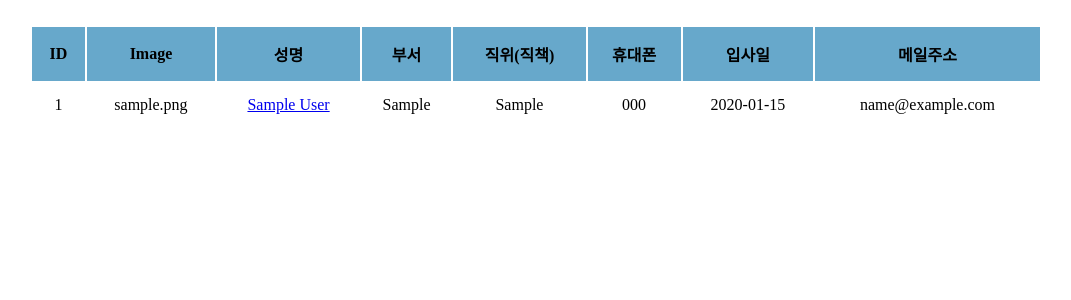
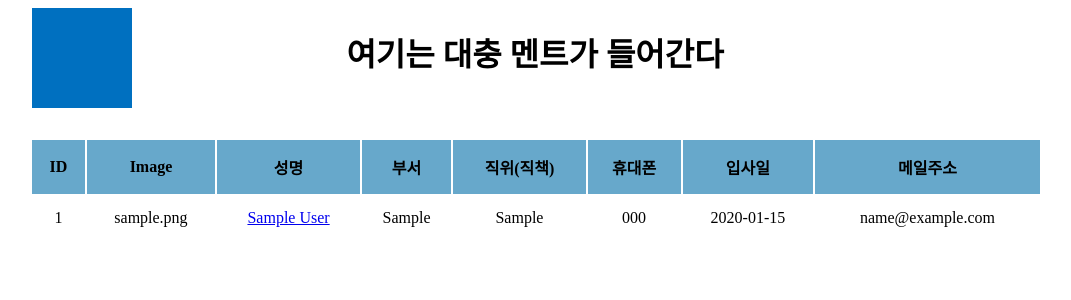
Before and after one commit to leeeekwan/OCR, a Django app: page / in a window 1280 px wide. Shown: the top 300 px of the page, without its empty margins (104-1175 px from the left). Run offline with Django 3.2, Linux system fonts and the light colour scheme; tables that the repository leaves empty hold one stand-in row (values such as "Sample post"); parts of the project's set-up code (start-up, migrations or seed data) failed here and were passed over.

Commit message:
header 생성

```diff
--- a/static/style.css
+++ b/static/style.css
@@ -1,8 +1,28 @@
 @charset 'UTF-8';
 
-#contents {
-    margin-top: 25px;
+#header {
+    margin-left:auto;
+    margin-right:auto;
 }
+
+#logo {
+    position: absolute;
+    width: 100px;
+    height: 100px;
+    margin-left: 10%;
+    background-color: #0070C0;
+}
+
+#ment {
+    float: left;
+    margin-left: 35%;
+    width: 500px;
+    height: 100px;
+}
+
+/* #contents {
+    margin-top: 30px;
+} */
 
 
 /* body.html */
@@ -11,6 +31,7 @@
     height: auto;
     margin-left:auto;
     margin-right:auto;
+    padding-top: 30px;
 }
 
 #employees th, #employees td {
--- a/templates/index.html
+++ b/templates/index.html
@@ -1,17 +1,11 @@
+{% extends 'layout.html' %}
 {% load static %}
-<!DOCTYPE html>
-<html lang="en">
-<head>
-    <meta charset="UTF-8">
-    <meta http-equiv="X-UA-Compatible" content="IE=edge">
-    <meta name="viewport" content="width=device-width, initial-scale=1.0">
-    <link rel="stylesheet" href="{% static 'style.css' %}">
+
+    {% block title %}
         <title>HAP(인사등록프로그램)</title>
-</head>
-<body>
-    <div id="header">   <!-- 상단 -->
+    {% endblock title %}
 
-    </div>
+    {% block content %}
         <div id="contents">   <!-- 내용 -->
             {% if employees != None %}   <!--DB에서 가져온 직원 정보-->
                 <table id="employees">
@@ -46,5 +40,4 @@
                 <h2> 정보가 없습니다 </h2>
             {% endif %}
         </div>
-</body>
-</html>
+    {% endblock content %}
--- a/templates/layout.html
+++ b/templates/layout.html
@@ -1,22 +1,31 @@
+{% load static %}
 <!DOCTYPE html>
 <html lang="en">
 <head>
     <meta charset="UTF-8">
     <meta http-equiv="X-UA-Compatible" content="IE=edge">
     <meta name="viewport" content="width=device-width, initial-scale=1.0">
+    <link rel="stylesheet" href="{% static 'style.css' %}">
     {% block title %}
     <title>Document</title>
     {% endblock title%}
 
-    {% block style %}{% endblock style %}
+    <!-- {% block style %}{% endblock style %} -->
 
-    {% block script %}{% endblock script %}
+    <!-- {% block script %}{% endblock script %} -->
 
 
 </head>
 <body>
+    {% block header %}
+        <div id="header">
+            <div id="logo"></div>
+            <div id="ment">
+                <h1>여기는 대충 멘트가 들어간다</h1>
+            </div>
+        </div>
+    {% endblock header %}
     {% block content %}
     {% endblock content %}
-
 </body>
 </html>
```
Lines whose indentation alone changed are shown as unchanged.
